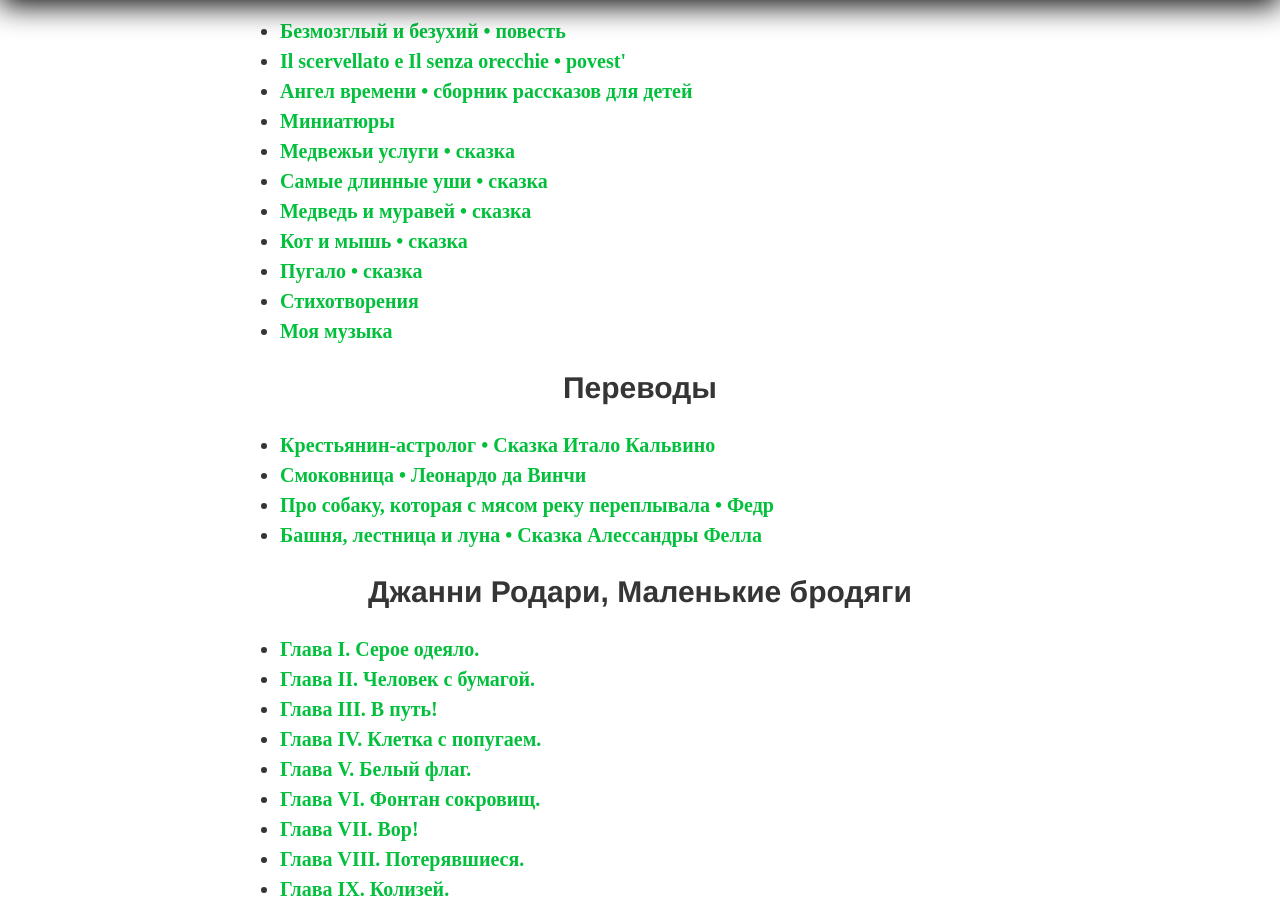
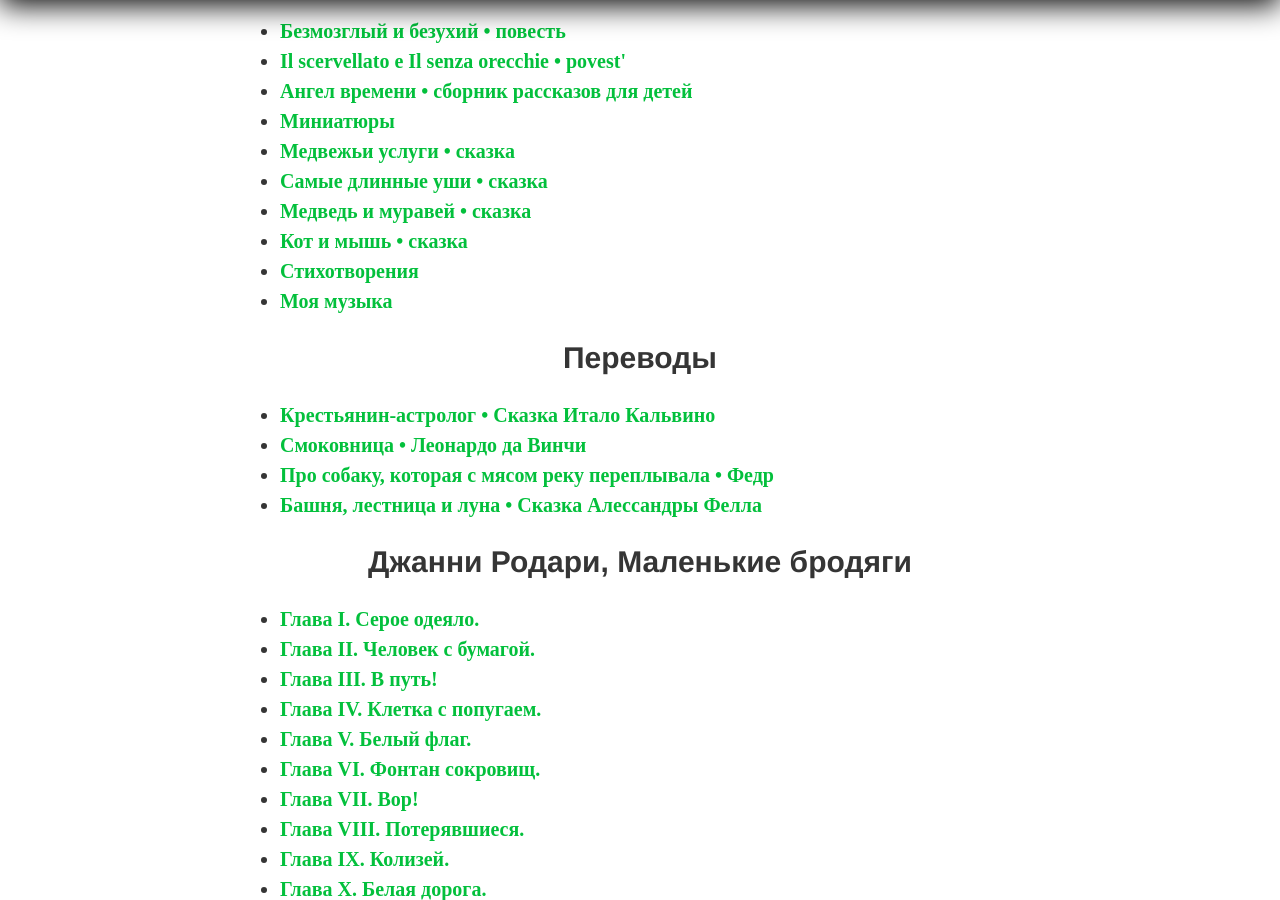
Before and after one commit to postolny/postolny.github.io, a Jekyll site: the page built from _pages/indice.html, in a window 1280 px wide and 900 px high, scrolled down 539 px. Built offline with Jekyll 4.4.1, drawn with Linux system fonts in a browser that asks for light colours.

Commit message:
Add files via upload

```diff
--- a/_data/indice.yml
+++ b/_data/indice.yml
@@ -17,8 +17,6 @@
         url: /medved-i-muravej/
       - page: Кот и мышь • сказка
         url: /kot-i-mysh/
-      - page: Пугало • сказка
-        url: /pugalo/
       - page: Стихотворения
         url: /poesia/
       - page: Моя музыка
```
